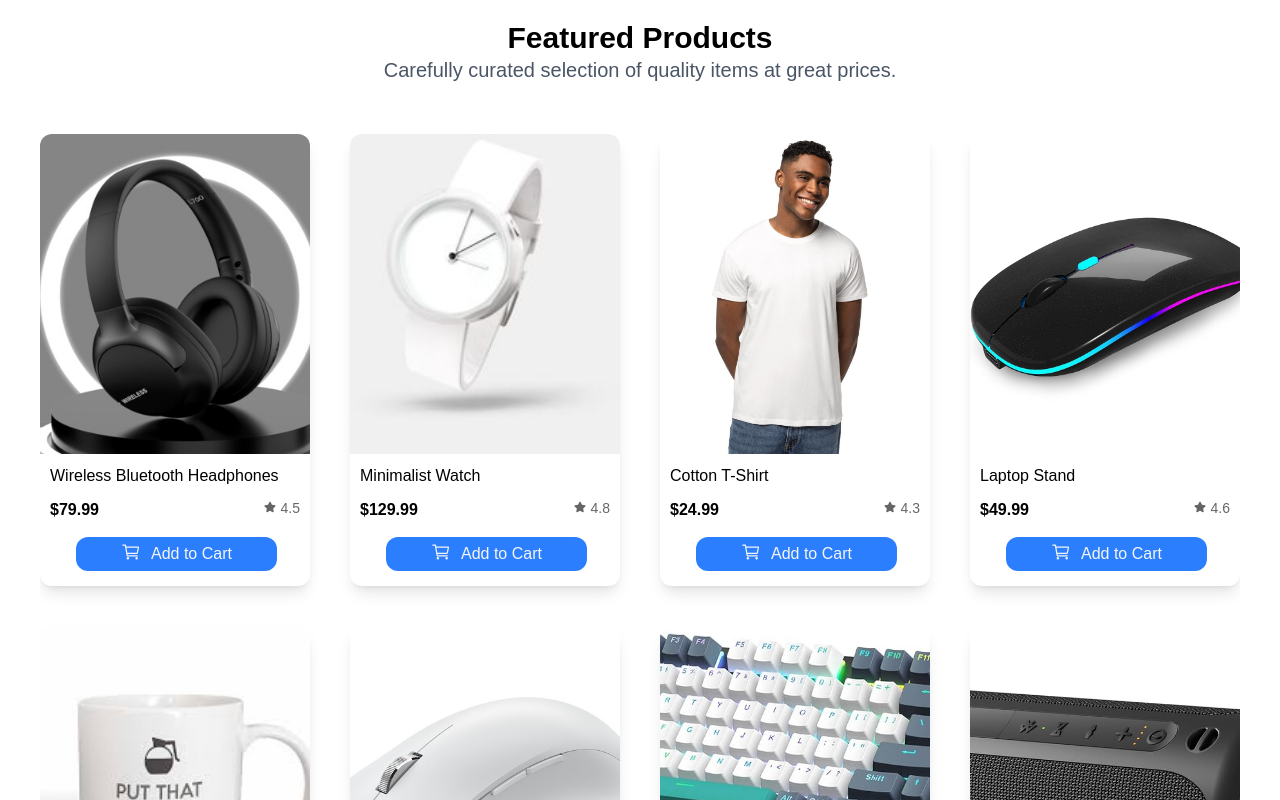
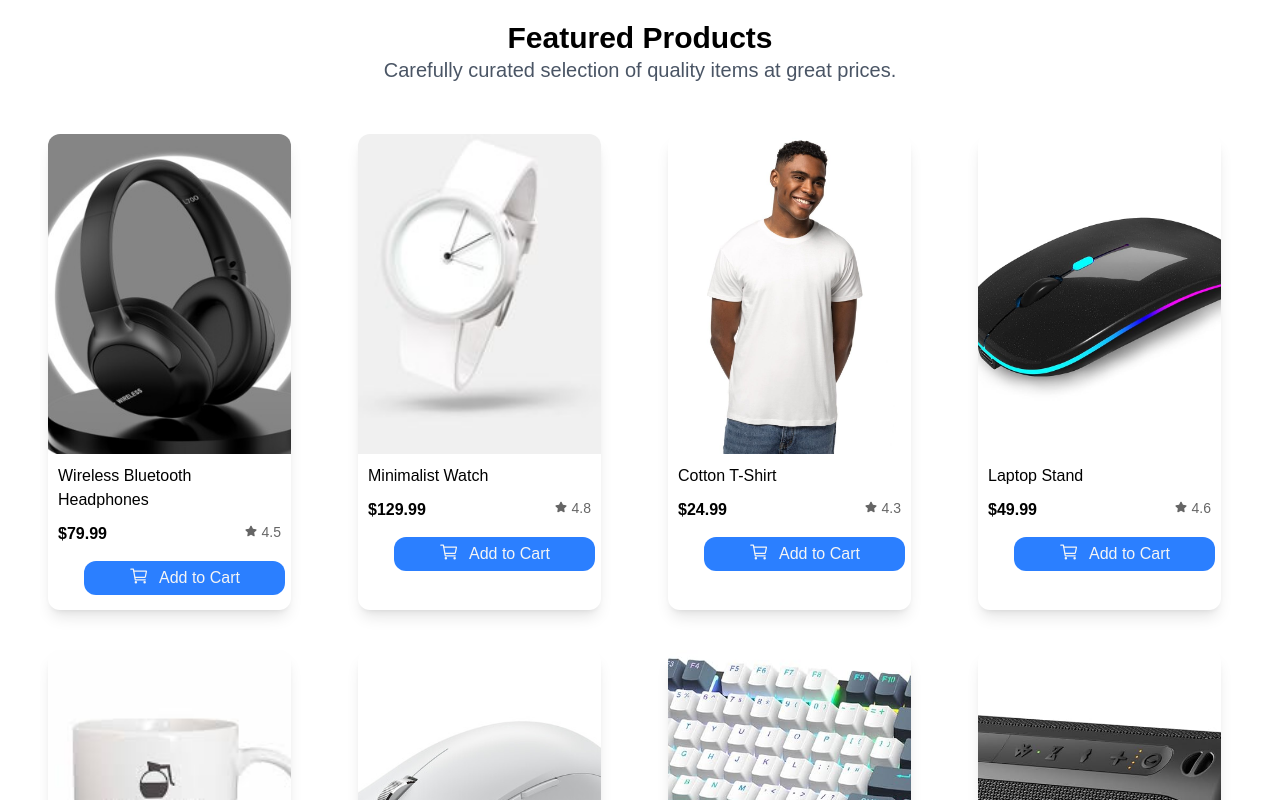
Before and after one commit to Muzaffarfullstack/ShopClean, a React (Vite) app: page / in a window 1280 px wide. Shown: the part 580-1380 px from the top of the page. Built offline with nearby package versions, Linux system fonts and the light colour scheme.

Commit message:
working on it

```diff
--- a/src/components/Cart.jsx
+++ b/src/components/Cart.jsx
@@ -19,19 +19,19 @@ function Cart() {
         {isLoading && <p>Loading...</p>}
         {error && <p>{error.message}</p>}
 
-        <div className="cart-container grid grid-cols-4 gap-10 max-sm:flex-col max-sm:flex">
+        <div className="cart-container grid grid-cols-4 gap-10 max-sm:flex-col max-sm:flex max-sm:max-w-[630px]">
           {Array.isArray(data) &&
             data.map((item) => {
               return (
                 <Link
                   to={`product/${item.title}`}
                   key={item.id}
-                  className=" border-0 shadow-lg rounded-xl"
+                  className=" border-0 shadow-lg rounded-xl w-[90%] relative left-2"
                 >
                   <img
                     src={item.image}
                     alt={item.title}
-                    className="w-4xs h-80 object-cover rounded-t-xl"
+                    className="w-4xs h-80 object-cover rounded-t-xl max-sm:w-[100%]"
                   />
                   <p className="item-title">{item.title}</p>
                   <div className="flex justify-between item-title">
```
